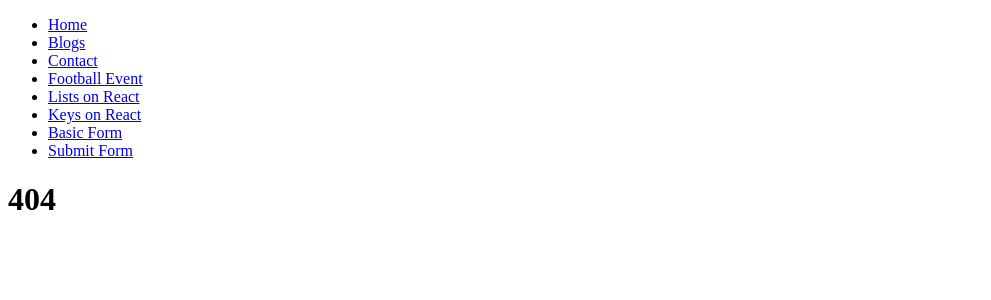
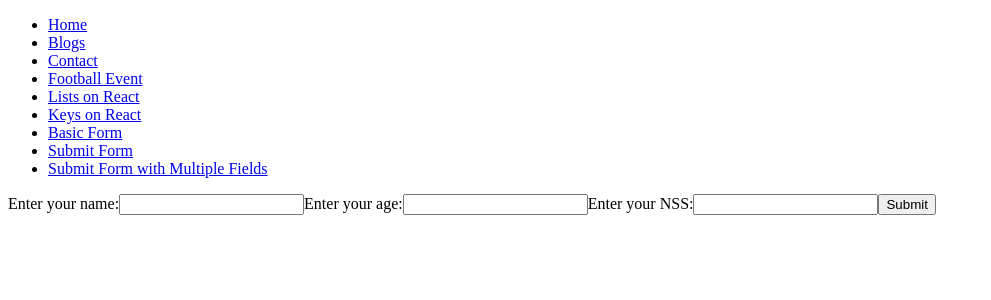
Before and after one commit to hugotb88/react-certification, a React (Create React App) app: page /formMultipleFields in a window 1280 px wide. Before the commit this address had no page. Shown: the top 300 px of the page, without its empty margins (0-991 px from the left). Built offline with nearby package versions, Linux system fonts and the light colour scheme.

Commit message:
Form with Multiple Fields example

```diff
--- /dev/null
+++ b/src/React/Forms/MyFormMultipleFields.js
@@ -0,0 +1,59 @@
+import { useState } from "react";
+import ReactDOM from "react-dom/client";
+/*
+    You can control the values of more than one input field by adding a name attribute to each element.
+    We will initialize our state with an empty object.
+    To access the fields in the event handler use the event.target.name and event.target.value syntax.
+    To update the state, use square brackets [bracket notation] around the property name.
+
+    Note: We use the same event handler function for the three input fields,
+    we could write one event handler for each,
+    but this gives us much cleaner code and is the preferred way in React.
+*/
+function MyFormMultipleFields() {
+    const [inputs, setInputs] = useState({});
+
+    const handleChange = (event) => {
+        const name = event.target.name;
+        const value = event.target.value;
+        setInputs(values => ({ ...values, [name]: value }))
+    }
+
+    const handleSubmit = (event) => {
+        event.preventDefault();
+        console.log(inputs);
+    }
+
+    return (
+        <form onSubmit={handleSubmit}>
+            <label>Enter your name:
+                <input
+                    type="text"
+                    name="username"
+                    value={inputs.username || ""}
+                    onChange={handleChange}
+                />
+            </label>
+            <label>Enter your age:
+                <input
+                    type="number"
+                    name="age"
+                    value={inputs.age || ""}
+                    onChange={handleChange}
+                />
+            </label>
+            <label>Enter your NSS:
+                <input
+                    type="text"
+                    name="nss"
+                    value={inputs.nss || ""}
+                    onChange={handleChange}
+                />
+            </label>
+            <input type="submit" />
+        </form >
+    )
+}
+
+
+export default MyFormMultipleFields
--- a/src/React/Router/Layout.js
+++ b/src/React/Router/Layout.js
@@ -37,6 +37,9 @@ const Layout = () => {
           <li>
             <Link to="/formSubmit">Submit Form</Link>
           </li>
+          <li>
+            <Link to="/formMultipleFields">Submit Form with Multiple Fields</Link>
+          </li>
         </ul>
       </nav>
 
--- a/src/index.js
+++ b/src/index.js
@@ -11,6 +11,7 @@ import Garage from './React/Lists/Garage';
 import GarageKeyExample from './React/Lists/GarageKeyExample';
 import MyForm from './React/Forms/MyForm';
 import MyformSubmit from './React/Forms/MyFormSubmit';
+import MyFormMultipleFields from './React/Forms/MyFormMultipleFields';
 /*
 
 We wrap our content first with <BrowserRouter>.
@@ -34,6 +35,7 @@ export default function App() {
                     <Route path="keys" element={ <GarageKeyExample /> } />
                     <Route path="formBasic" element={ <MyForm /> } />
                     <Route path="formSubmit" element={ <MyformSubmit /> } />
+                    <Route path="formMultipleFields" element={ <MyFormMultipleFields /> } />
                     <Route path="*" element={ <NoPage /> } />
                 </Route>
             </Routes>
```
Also changed, not shown: src/React/Forms/Concepts.js (+104 -0 lines).
